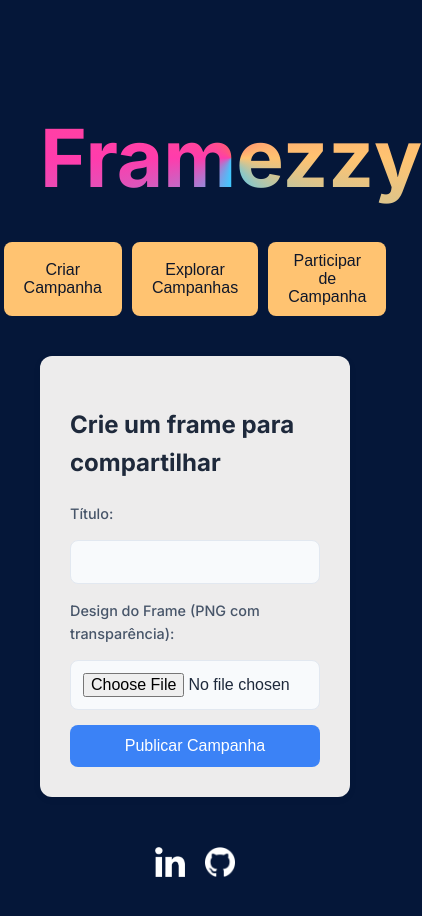
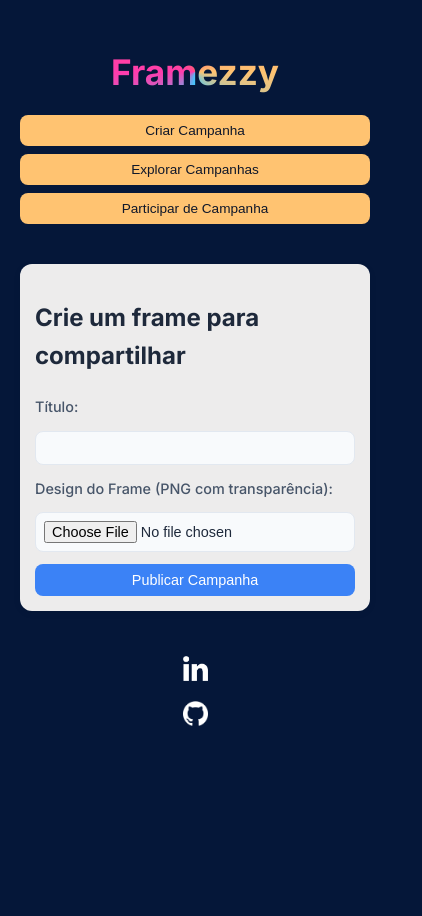
Before and after one commit to sabrinaflc/framely, a plain HTML site: page index.html in a window 390 px wide. Shown: the whole page, 422 px wide, since content can reach past the window. After the commit the page ends 844 px from the top, so only its background shows below. Drawn offline with Linux system fonts and the light colour scheme.

Commit message:
responsividade

```diff
--- a/style.css
+++ b/style.css
@@ -182,3 +182,86 @@ footer img {
     margin: 0 10px;
     cursor: pointer;
 }
+
+/* ===== Responsividade para telas pequenas ===== */
+@media (max-width: 768px) {
+
+  body {
+    padding: 20px;
+  }
+
+  header h1 {
+    font-size: 3rem;
+    margin-bottom: 15px;
+  }
+
+  nav {
+    flex-direction: column;
+    gap: 8px;
+  }
+
+  nav button {
+    width: 100%;
+    font-size: 0.9rem;
+    padding: 8px 15px;
+  }
+
+  .section {
+    padding: 20px;
+    max-width: 100%;
+    margin-bottom: 20px;
+  }
+
+  form {
+    gap: 12px;
+  }
+
+  input, textarea, button {
+    font-size: 0.95rem;
+    padding: 10px;
+  }
+
+  #campaignList li {
+    font-size: 0.9rem;
+    padding: 12px;
+  }
+
+  footer {
+    flex-direction: column;
+    margin-bottom: 10%;
+    gap: 10px;
+  }
+
+  footer img {
+    width: 25px;
+    height: 25px;
+    margin: 5px 0;
+  }
+}
+
+/* ===== Para telas bem pequenas (celulares pequenos) ===== */
+@media (max-width: 480px) {
+
+  header h1 {
+    font-size: 2.2rem;
+  }
+
+  nav button {
+    font-size: 0.85rem;
+    padding: 8px 12px;
+  }
+
+  .section {
+    padding: 15px;
+  }
+
+  input, textarea, button {
+    font-size: 0.9rem;
+    padding: 8px;
+  }
+
+  #campaignList li {
+    font-size: 0.85rem;
+    padding: 10px;
+  }
+}
```
